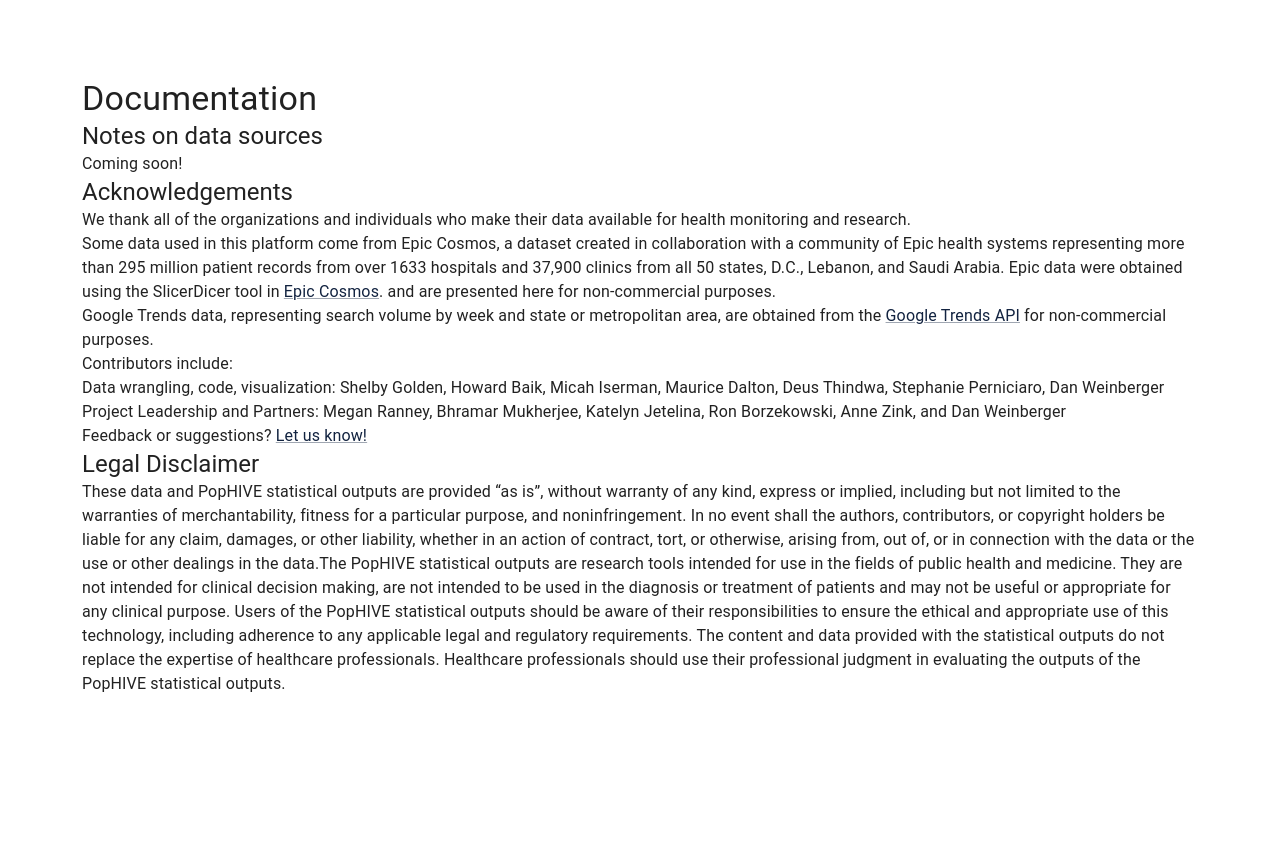
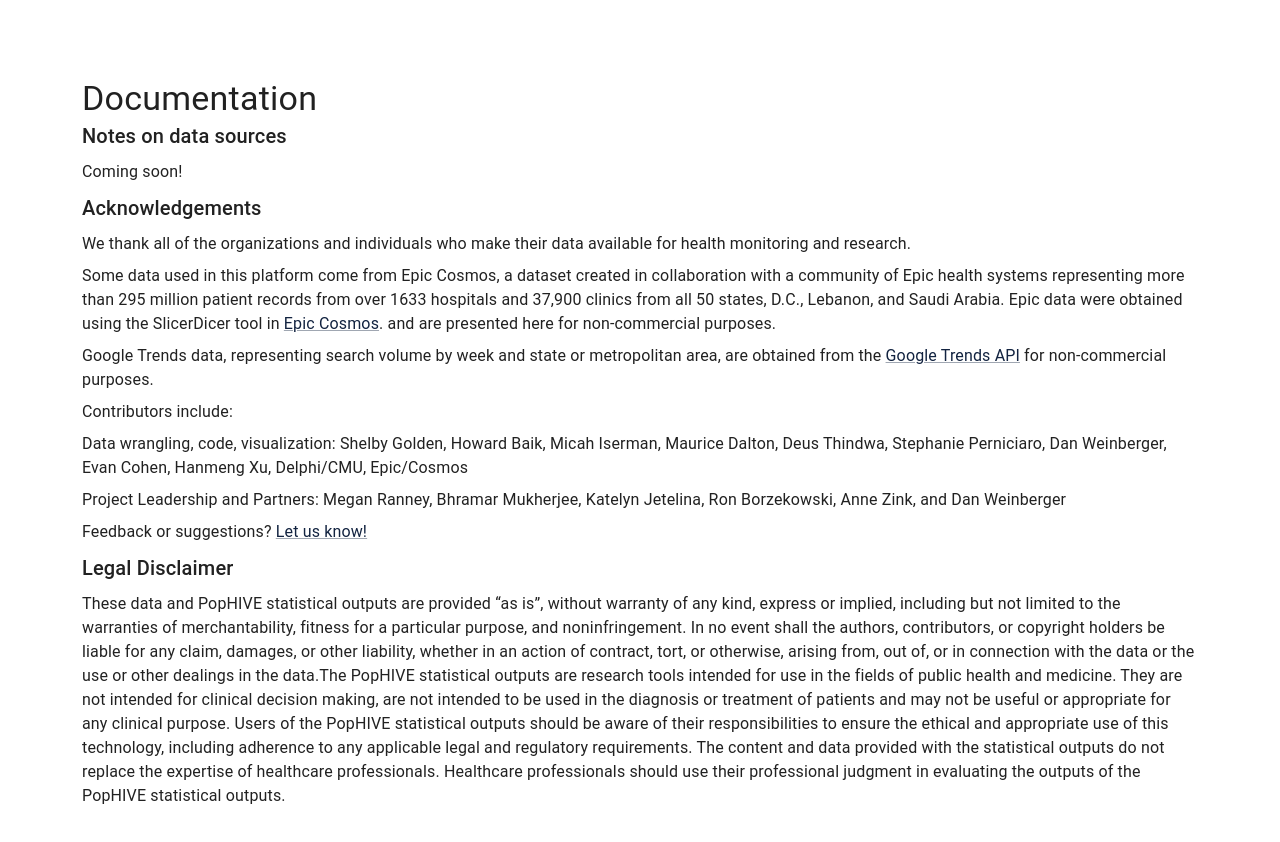
Before and after one commit to ysph-dsde/PopHIVE-Prototype, a React (Create React App) app: page / in a window 1280 px wide. Shown: the part 1640-2482 px from the top of the page. Before the commit the page ends 2382 px from the top, so only its background shows below. Built offline with nearby package versions, Linux system fonts and the light colour scheme; no server answers.

Commit message:
update documentation section

```diff
--- a/src/components/Documentation.tsx
+++ b/src/components/Documentation.tsx
@@ -1,11 +1,11 @@
-import { Link, Typography } from "@mui/material";
+import { Box, Link, Typography } from "@mui/material";
 
 export const Documentation = () => {
   return (
-    <>
-      <Typography variant="h5">Notes on data sources</Typography>
+    <Box sx={{ "& > .MuiTypography-root": { mb: 1 } }}>
+      <Typography variant="h6">Notes on data sources</Typography>
       <Typography>Coming soon!</Typography>
-      <Typography variant="h5">Acknowledgements</Typography>
+      <Typography variant="h6">Acknowledgements</Typography>
       <Typography>
         We thank all of the organizations and individuals who make their data
         available for health monitoring and research.
@@ -24,20 +24,18 @@ export const Documentation = () => {
         metropolitan area, are obtained from the{" "}
         <Link href="https://developers.google.com/terms/">
           Google Trends API
-        </Link>
-        &nbsp;for non-commercial purposes.
+        </Link>{" "}
+        for non-commercial purposes.
       </Typography>
-      <Typography>
-        Contributors include:
+      <Typography>Contributors include: </Typography>
       <Typography>
         Data wrangling, code, visualization: Shelby Golden, Howard Baik, Micah
         Iserman, Maurice Dalton, Deus Thindwa, Stephanie Perniciaro, Dan
-          Weinberger
+        Weinberger, Evan Cohen, Hanmeng Xu, Delphi/CMU, Epic/Cosmos
       </Typography>
       <Typography>
         Project Leadership and Partners: Megan Ranney, Bhramar Mukherjee,
         Katelyn Jetelina, Ron Borzekowski, Anne Zink, and Dan Weinberger
-        </Typography>
       </Typography>
       <Typography>
         Feedback or suggestions?{" "}
@@ -45,7 +43,7 @@ export const Documentation = () => {
           Let us know!
         </Link>
       </Typography>
-      <Typography variant="h5">Legal Disclaimer</Typography>
+      <Typography variant="h6">Legal Disclaimer</Typography>
       <Typography>
         These data and PopHIVE statistical outputs are provided “as is”, without
         warranty of any kind, express or implied, including but not limited to
@@ -66,6 +64,6 @@ export const Documentation = () => {
         professionals. Healthcare professionals should use their professional
         judgment in evaluating the outputs of the PopHIVE statistical outputs.
       </Typography>
-    </>
+    </Box>
   );
 };
```
Lines whose indentation alone changed are shown as unchanged.
